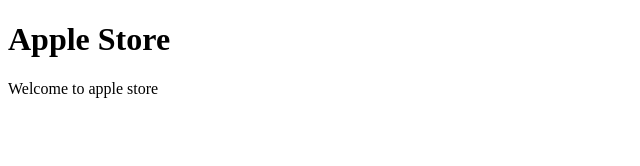
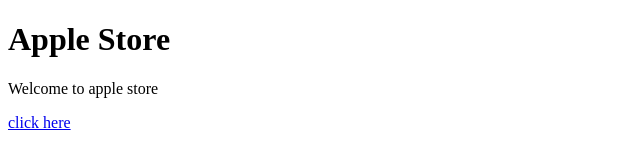
Before and after one commit to tosinbot/apple, a plain HTML site: page index.html in a window 1280 px wide. Shown: the full height of the page, 0-640 px from the left. Drawn offline with Linux system fonts and the light colour scheme.

Commit message:
modified using click here

```diff
--- a/index.html
+++ b/index.html
@@ -7,6 +7,6 @@
 
 <h1>Apple Store</h1>
 <p>Welcome to apple store</p>
-
+<a href="http://www.supabets.com.ng/Sport/Default.aspx"> click here</a>
 </body>
 </html>
```
